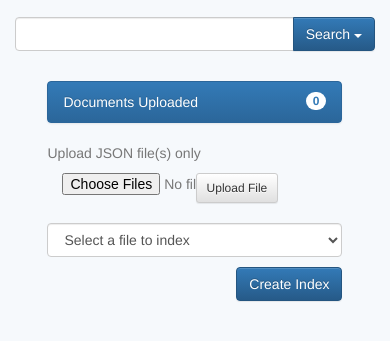
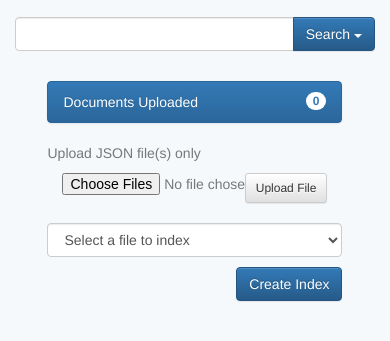
Before and after one commit to eshaibu/inverted-index, a website: page src/index.html in a window 390 px wide. Shown: the part 103-444 px from the top of the page. Drawn offline with nearby package versions, Linux system fonts and the light colour scheme.

Commit message:
fix upload button alignment

```diff
--- a/src/index.html
+++ b/src/index.html
@@ -54,7 +54,7 @@
                 <div class="col-md-12 col-sm-12 col-xs-12">
                     <p>Upload JSON file(s) only</p>
 
-                    <div class="col-md-7 col-sm-7 col-xs-5">
+                    <div class="col-md-7 col-sm-7 col-xs-7">
                         <input type="file" name="json-files" id="json-files" accept=".json" multiple />
                     </div>
                     <div class="col-md-5 col-sm-5 col-xs-5">
```
